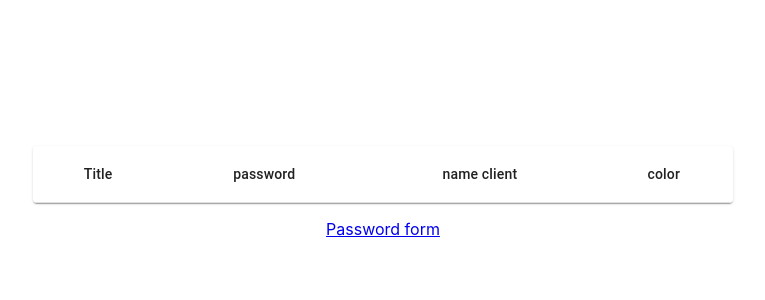
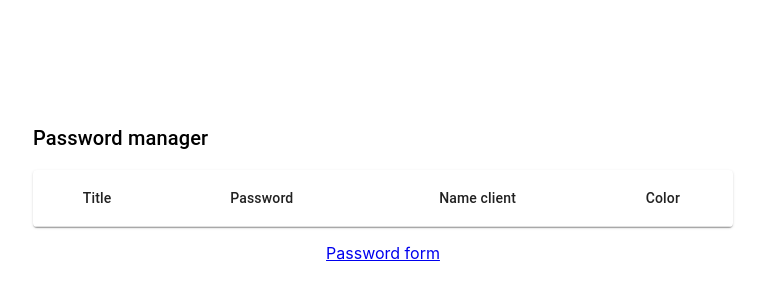
Before and after one commit to LJstudent/dij-assessment-password, a React (Create React App) app: page /password-manager in a window 1280 px wide. Shown: the part 208-508 px from the top of the page, without its empty margins (257-1022 px from the left). Built offline with nearby package versions, Linux system fonts and the light colour scheme.

Commit message:
Add typography to both screens and detailing tablehead

```diff
--- a/src/components/password_form/PasswordForm.tsx
+++ b/src/components/password_form/PasswordForm.tsx
@@ -1,4 +1,4 @@
-import { Box, Button, MenuItem, Stack, TextField } from "@mui/material";
+import { Box, Button, MenuItem, Stack, TextField, Typography } from "@mui/material";
 import { Field, Form, Formik } from "formik";
 import { useDispatch } from "react-redux";
 import { Link } from "react-router-dom";
@@ -52,6 +52,7 @@ export default function PasswordForm() {
             minHeight="100vh"
         >
             <Stack spacing={2}>
+                <Typography variant="h6">Password form</Typography>
                 <Formik
                     initialValues={initialValues}
                     validationSchema={validationSchema}
--- a/src/components/password_manager/PasswordManager.tsx
+++ b/src/components/password_manager/PasswordManager.tsx
@@ -1,5 +1,5 @@
 import { Visibility, VisibilityOff } from "@mui/icons-material";
-import { Box, FormControl, IconButton, InputAdornment, OutlinedInput, Paper, Stack, Table, TableBody, TableCell, TableContainer, TableHead, TableRow } from "@mui/material";
+import { Box, FormControl, IconButton, InputAdornment, OutlinedInput, Paper, Stack, Table, TableBody, TableCell, TableContainer, TableHead, TableRow, Typography } from "@mui/material";
 import CircleIcon from '@mui/icons-material/Circle';
 import React from "react";
 import { Link } from "react-router-dom";
@@ -29,14 +29,15 @@ export default function PasswordManager() {
             minHeight="100vh"
         >
             <Stack spacing={2}>
+                <Typography variant="h6">Password manager</Typography>
                 <TableContainer component={Paper}>
                     <Table sx={{ minWidth: 700 }} aria-label="customized table">
                         <TableHead>
                             <TableRow>
                                 <TableCell align="center">Title</TableCell>
-                                <TableCell align="center">password</TableCell>
-                                <TableCell align="center">name client</TableCell>
-                                <TableCell align="center">color</TableCell>
+                                <TableCell align="center">Password</TableCell>
+                                <TableCell align="center">Name client</TableCell>
+                                <TableCell align="center">Color</TableCell>
                             </TableRow>
                         </TableHead>
                         <TableBody>
```
